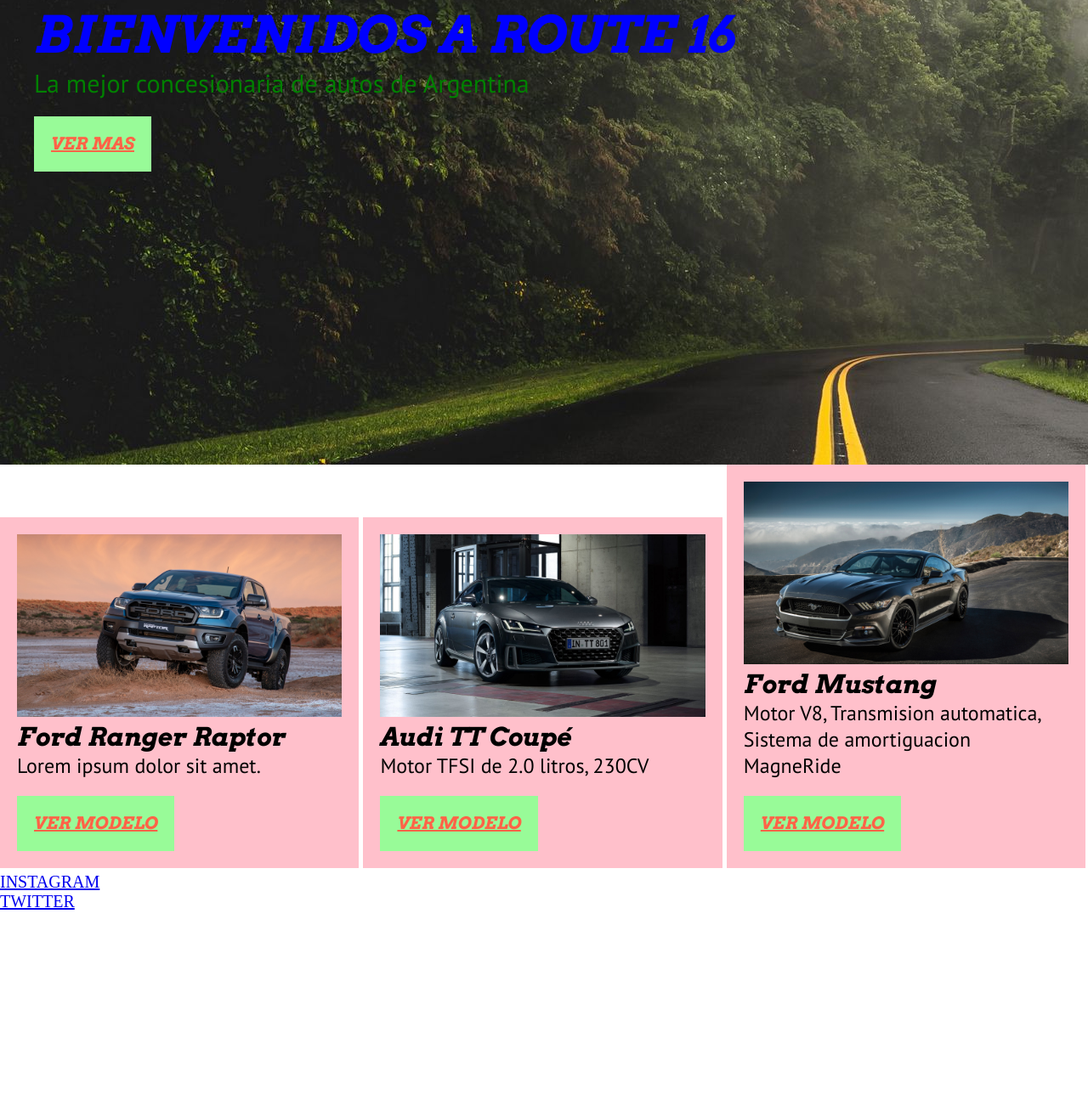
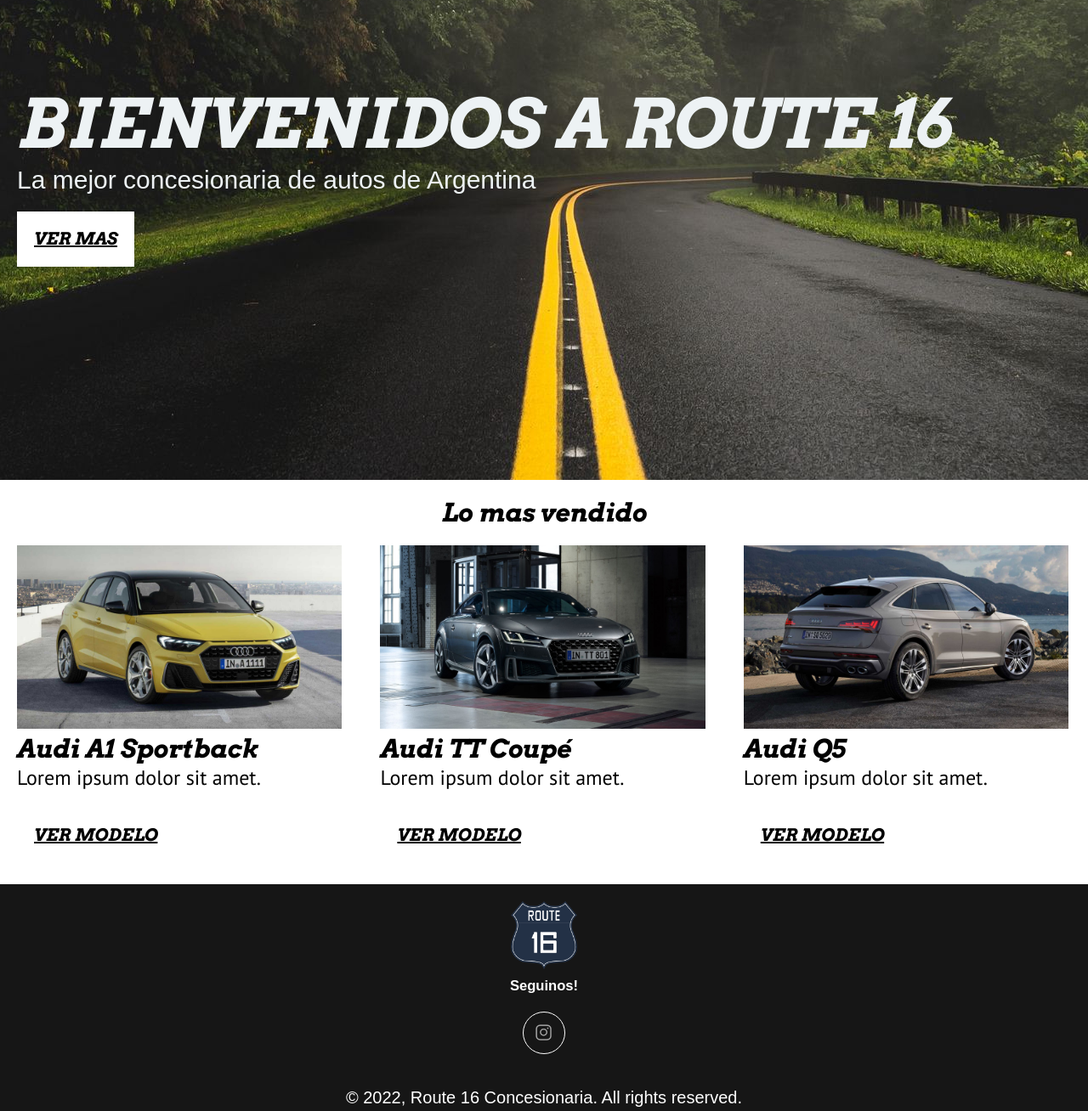
Before and after one commit to juanmarubino/repodwrubino, a plain HTML site: page index.html in a window 1280 px wide. Shown: the part 313-1621 px from the top of the page at 85% size. Before the commit the page ends 1386 px from the top, so only its background shows below. Drawn offline with Linux system fonts and the light colour scheme.

Commit message:
defino el index y el footer

```diff
--- a/estilos/css/styles.css
+++ b/estilos/css/styles.css
@@ -11,8 +11,8 @@
 /* CLASES UTILITARIAS*/
 
 .btn{
-    color: tomato;
-    background-color: palegreen;
+    color: black;
+    background-color: white;
     padding: 1rem;
     display: inline-block;
     margin-top: 1rem;
@@ -28,55 +28,64 @@
     align-items: center;
     justify-content: space-between;
     flex-direction: row;
-    padding: 0.5rem;
+    padding: 1rem;
 }
 
 .header__logo{
-    max-width: 150px;
+    max-width: 110px;
 }
 
 .header__item{
     display: inline-block;
     padding: 1rem 0.5rem;
-    background-color: red;
     margin: 1rem;
-    font-family: 'PT Sans', sans-serif;
+    font-family: 'Antenna', sans-serif;
+    color: white;
 }
 
 /* HEADER FIN */
 
 /* HERO */
 
-.hero{
+.hero {
     background-image: url(../../img/ruta16home.jpg);
-    height: 85vh;
+    background-position: center;
+    height: 90vh;
     position: relative;
+    display: flex;
+    justify-content: flex-start;
+    align-items: center;
+    padding: 1rem;
 }
 
-.hero__wrapper{
-    position: absolute;
-    top: 20%;
-    left: 2rem;
-}
 
 .hero__titulo{
-    color: blue;
-    font-size: 3rem;
+    color: rgb(237, 242, 244);
+    font-size: 4rem;
     font-family: 'Arvo', serif;
 }
 
 .hero__slogan{
-    color: green;
+    color: rgb(237, 242, 244);
     font-size: 1.5rem;
-    font-family: 'PT Sans', sans-serif;
+    font-family: 'Antenna', sans-serif;
 }
 
 /* HERO FIN */
 
+/* INICIO MODELOS */
+
+.modelos__titulo{
+    font-family: 'Arvo', serif;
+    display: flex;
+    justify-content: center;
+    align-items: center;
+    margin-top: 1rem;
+}
+
 .mod{
     color: black;
     width: 33%;
-    background-color: pink;
     overflow: hidden;
     display: inline-block;
     padding: 1rem;
@@ -95,6 +104,61 @@
     font-size: 1.2rem;
 }
 
+/* FIN MODELOS */
+
+/* INICIO FOOTER */
+
+.footer{
+    padding: 1rem;
+    background-color: rgb(22, 22, 22);
+    display: flex;
+    justify-content: center;
+    align-items: center;
+    flex-direction: column;
+}
+
+.footer__logo{
+    height: 80px;
+    margin-bottom: 0.5rem;
+}
+
+.footer__h5{
+    font-family: 'Antenna', sans-serif;
+    color: white;
+}
+
+.footer__redes{
+    display: flex;
+    justify-content: center;
+    align-items: center;
+    flex-wrap: wrap;
+    margin-bottom: 1rem;
+}
+
+.footer__anchor{
+    height: 50px;
+    width: 50px;
+    border-radius: 50px;
+    border: 1px solid white;
+    background-image: url(../../img/igblanco.png);
+    background-position: center;
+    background-size: 40%;
+    background-repeat: no-repeat;
+    margin: 1rem;
+}
+
+.footer__anchor:hover{
+    background-color: black;
+
+}
+
+.footer__span{
+    color: white;
+    font-family: 'Antenna', sans-serif;
+}
+
+/* FIN FOOTER */
+
 @media screen and (max-width: 768px){
 
 }
--- a/index.html
+++ b/index.html
@@ -4,7 +4,7 @@
     <meta charset="UTF-8">
     <meta http-equiv="X-UA-Compatible" content="IE=edge">
     <meta name="viewport" content="width=device-width, initial-scale=1.0">
-    <title>ROUTE 16 - BIENVENIDOS</title>
+    <title>ROUTE 16</title>
 
     <link rel="shortcut icon" href="img/Route-16_logo.png">
 
@@ -38,34 +38,39 @@
         </div>
       </section>
       <section class="modelos">
+        <div>
+            <h2 class="modelos__titulo">Lo mas vendido</h2>
+        </div>
         <div class="mod">
-          <img src="./img/raptor.jpg" alt="raptor" class="mod__img">
-          <h2 class="mod__titulo">Ford Ranger Raptor</h2>
+          <img src="./img/a1.jpg" alt="a1" class="mod__img">
+          <h2 class="mod__titulo">Audi A1 Sportback</h2>
           <p class="mod__desc">Lorem ipsum dolor sit amet.</p>
           <a href="./vistas/catalogo.html" class="btn">VER MODELO</a>
         </div>
         <div class="mod">
           <img src="./img/audiTT.jpg" alt="audi" class="mod__img">
           <h2 class="mod__titulo">Audi TT Coupé</h2>
-          <p class="mod__desc">Motor TFSI de 2.0 litros, 230CV</p>
+          <p class="mod__desc">Lorem ipsum dolor sit amet.</p>
           <a href="./vistas/catalogo.html" class="btn">VER MODELO</a>
         </div>
         <div class="mod">
-          <img src="./img/mustang.jpg" alt="mustang" class="mod__img">
-          <h2 class="mod__titulo">Ford Mustang</h2>
-          <p class="mod__desc">Motor V8, Transmision automatica, Sistema de amortiguacion MagneRide</p>
+          <img src="./img/q5.jpg" alt="q5" class="mod__img">
+          <h2 class="mod__titulo">Audi Q5</h2>
+          <p class="mod__desc">Lorem ipsum dolor sit amet.</p>
           <a href="./vistas/catalogo.html" class="btn">VER MODELO</a>
         </div>
       </section>
   </main>
 
   <footer class="footer">
-    <ul class="footer__list">
-      <li class="footer__item"><a class="footer__anchor" href="https://www.instagram.com/juanma_rubino/?hl=es-la">INSTAGRAM</a></li>
-      <div>
-        <li class="footer__item"><a class="footer__anchor" href="https://twitter.com/juanmarubino1">TWITTER</a></li>
-      </div>
-    </ul>
+    <img src="./img/Route-16_logo.png" alt="logo" class="footer__logo">
+    <div>
+      <h5 class="footer__h5">Seguinos!</h5>
+    </div>
+    <div class="footer__redes">
+        <a href="https://www.instagram.com/juanma_rubino/?hl=es-la" class="footer__anchor"></a>
+    </div>
+    <span class="footer__span">&copy; 2022, Route 16 Concesionaria. All rights reserved.</span>
   </footer>
 
 </body>
```
Also changed, not shown: vistas/sucursarles.html (+12 -3 lines), img/a1.jpg (added), img/a1.webp (added), img/igblanco.png (added), img/q5.jpg (added), img/twblanco.png (added).
